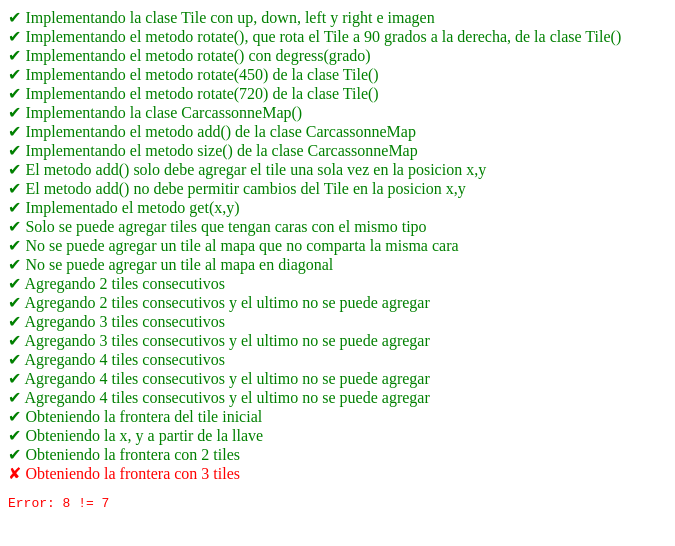
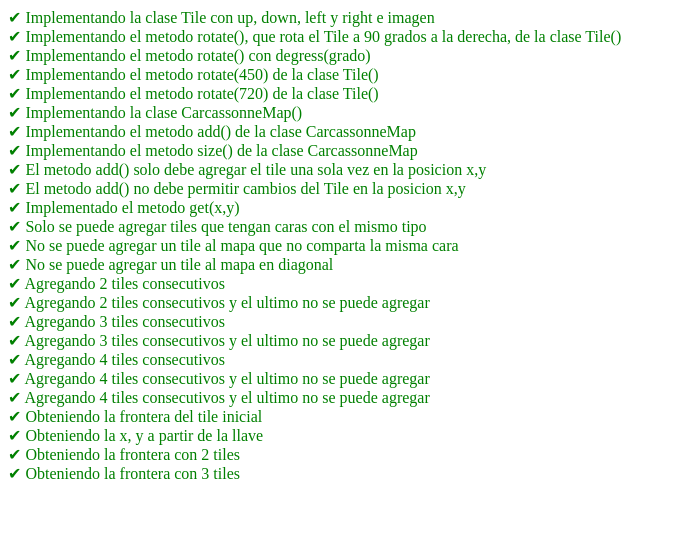
Before and after one commit to wicho97/Pokesonne, a plain HTML site: page test.html in a window 1280 px wide. Shown: the whole page, without its empty margins (0-675 px from the left). Drawn offline with nearby package versions, Linux system fonts and the light colour scheme.

Commit message:
Fixing getFrontier method

```diff
--- a/assets/js/carcassonne.js
+++ b/assets/js/carcassonne.js
@@ -157,7 +157,7 @@ class CarcassonneMap {
                 // si direction[0] + x, direction[1] + y en Set no se agrega de lo contrario se agrega
                 let _key = this._getKey(direction[0] + xy[0], direction[1] + xy[1]);
                 if (!this.tiles.has(_key)) {
-                    frontier.add([direction[0] + xy[0], direction[1] + xy[1]]);
+                    frontier.add(_key);
                 }
                 // createGrid(direction[0] + x, direction[1] + y);
             });
```
Also changed, not shown: test.html (+1 -1 lines).
